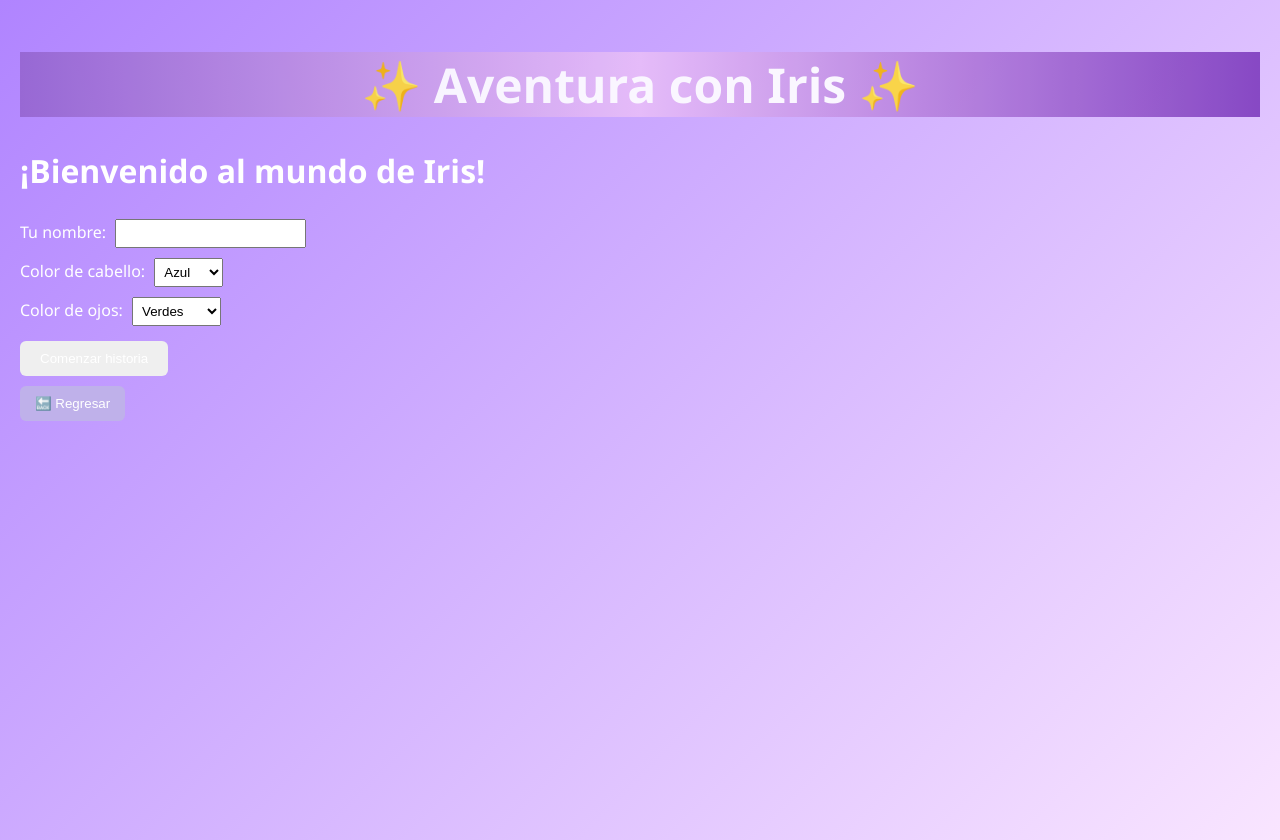
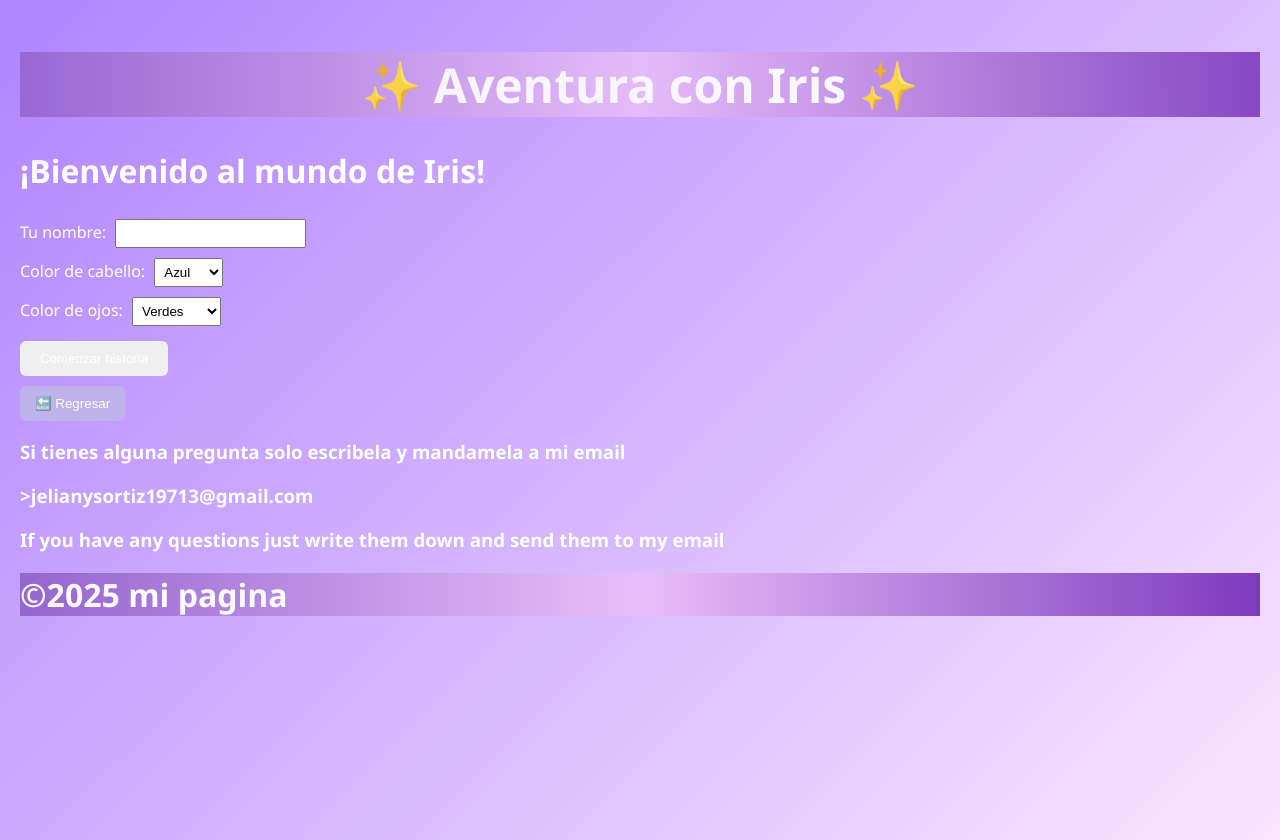
Before and after one commit to jelianyszoe123/Aventura, a plain HTML site: page index.html in a window 1280 px wide. Drawn offline with Linux system fonts and the light colour scheme.

Commit message:
rjthhrghgrhgr

```diff
--- a/index.html
+++ b/index.html
@@ -45,3 +45,15 @@
   <h3>Inventario de ${jugador.nombre}</h3>
   <ul id="listaInventario"></ul>
 </div>
+
+
+<h3>Si tienes alguna pregunta solo escribela y mandamela a mi email</h3>
+<h3>>jelianysortiz19713@gmail.com</h1>
+
+<h3>If you have any questions just write them down and send them to my email</h3>
+
+
+ <div class="barra-up">
+    <h1>&COPY;2025 mi pagina </h1>
+
+  </div>
--- a/styles.css
+++ b/styles.css
@@ -68,3 +68,8 @@ body {
 #btnRegresar:hover {
   background-color: #7a52e9;
 }
+
+.barra-up{
+     background: linear-gradient(to right, #9565d0, #e8bef9, #7d3bbe);
+    color: #fbfafa;
+}
```
